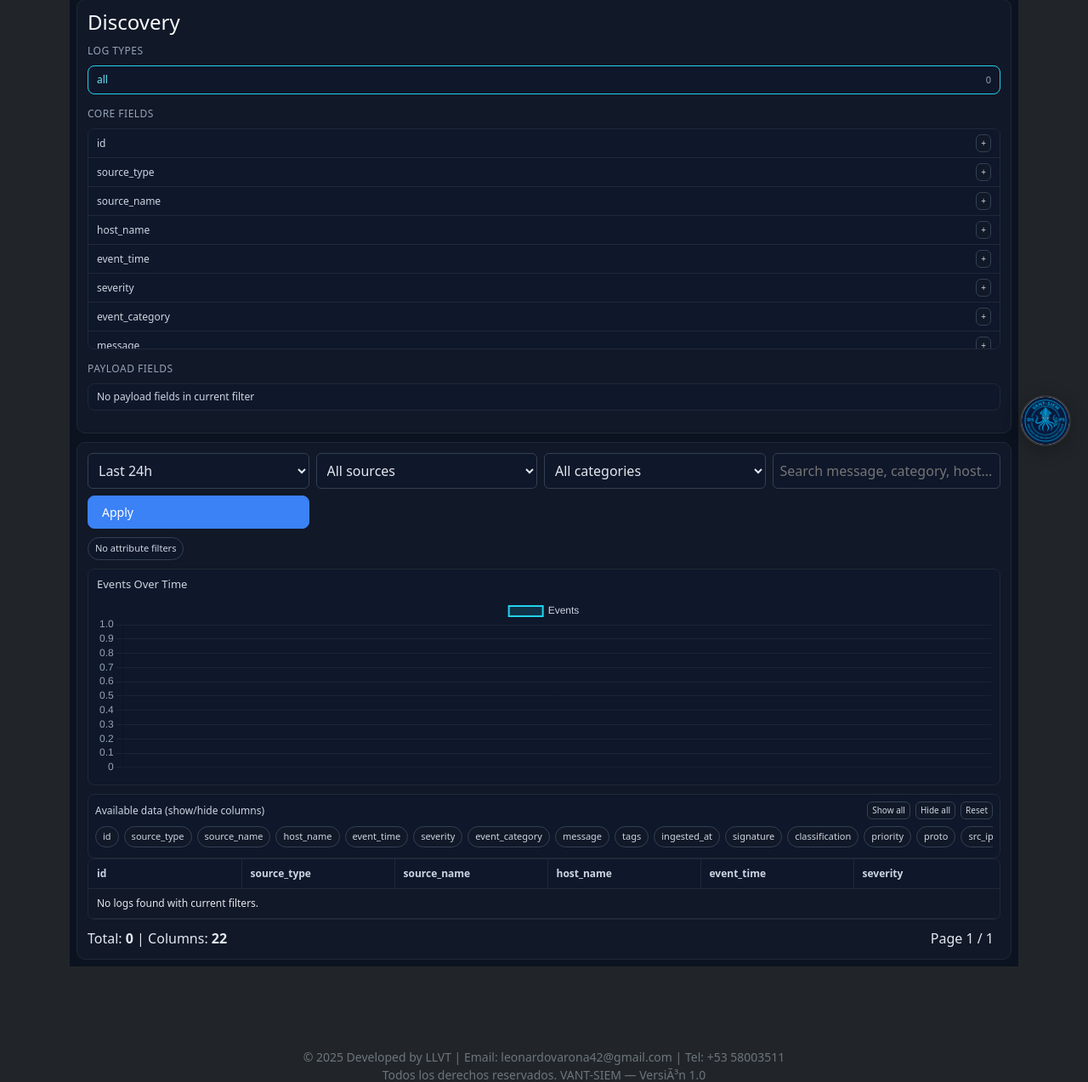
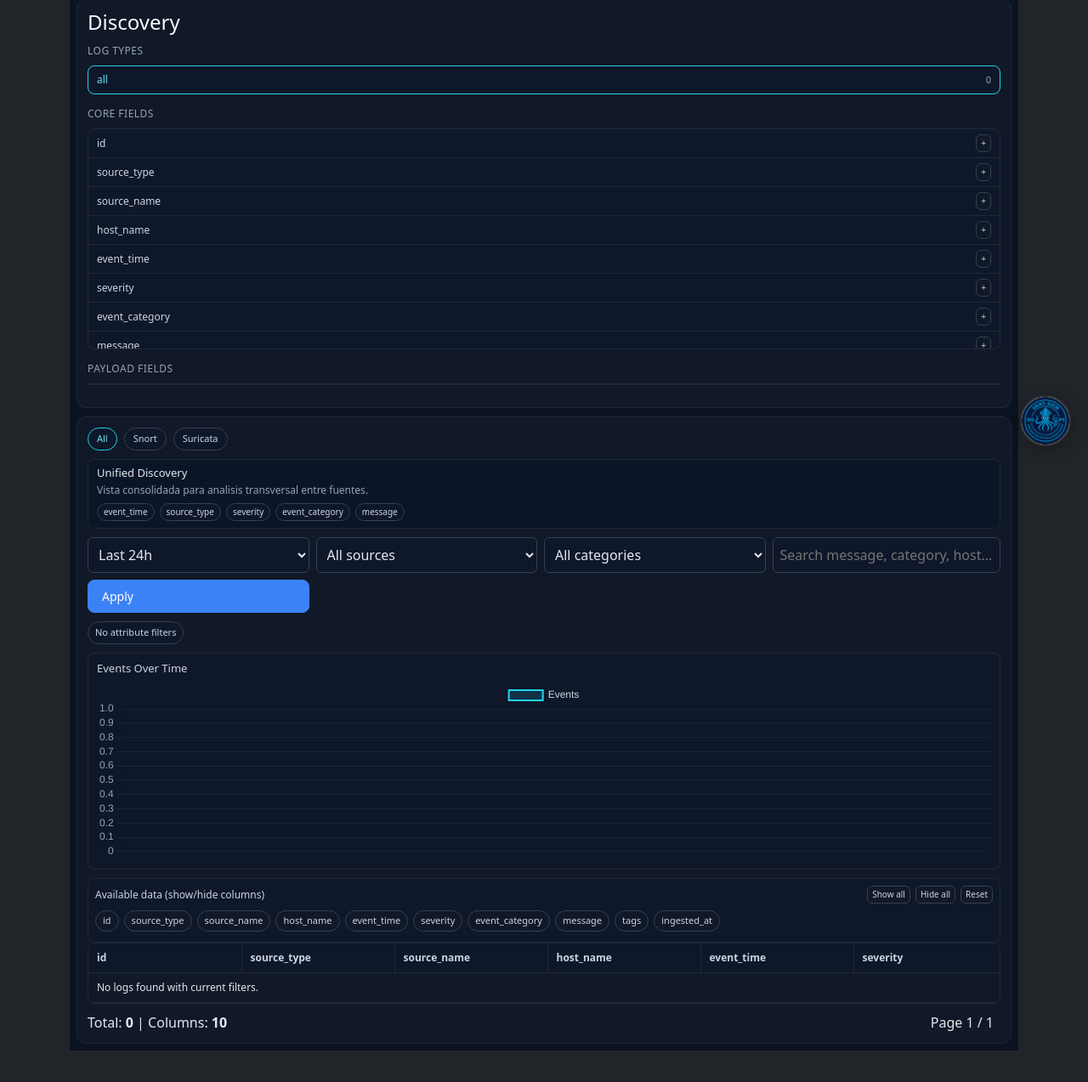
Before and after one commit to leonardovarona42/VANT-SIEM, a Django app: page /opensearch/discover/ in a window 1280 px wide; the page is wider, and only the part inside the window is pictured. Shown: the part 255-1528 px from the top of that part at 85% size. Run offline with Django 5.2, Linux system fonts and the light colour scheme; the visitor is signed in with stand-in values (Sample User, id 1); data that the repository does not hold is empty; some libraries are stand-ins or nearby versions.

Commit message:
fix(discovery): separate snort/suricata table profiles and sidebar field components

```diff
--- a/opensearch_ui/templates/opensearch_discovery.html
+++ b/opensearch_ui/templates/opensearch_discovery.html
@@ -22,6 +22,14 @@
 .discover-toolbar { display: grid; grid-template-columns: repeat(4, minmax(0, 1fr)) auto; gap: 8px; }
 .discover-toolbar input, .discover-toolbar select { background: #0f172a; color: #e2e8f0; border: 1px solid #334155; border-radius: 6px; padding: 8px; }
 .discover-toolbar .full { grid-column: span 2; }
+.discover-component-switch { display: flex; gap: 8px; align-items: center; margin-bottom: 10px; flex-wrap: wrap; }
+.discover-profile-btn { border: 1px solid #334155; background: #0f172a; color: #cbd5e1; border-radius: 999px; padding: 4px 10px; font-size: 11px; cursor: pointer; }
+.discover-profile-btn.active { border-color: #22d3ee; color: #67e8f9; }
+.discover-profile-card { border: 1px solid #1f2937; background: #0b1528; border-radius: 8px; padding: 8px 10px; margin-bottom: 10px; }
+.discover-profile-title { margin: 0; font-size: 13px; color: #e2e8f0; }
+.discover-profile-sub { margin: 4px 0 0 0; font-size: 12px; color: #94a3b8; }
+.discover-profile-fields { margin-top: 6px; display: flex; gap: 6px; flex-wrap: wrap; }
+.discover-profile-field { font-size: 10px; border: 1px solid #334155; border-radius: 999px; padding: 2px 7px; color: #cbd5e1; background: #0f172a; }
 .discover-filter-chip-row { display: flex; flex-wrap: wrap; gap: 8px; margin-top: 10px; }
 .discover-filter-chip { display: inline-flex; align-items: center; gap: 6px; padding: 4px 8px; border-radius: 999px; border: 1px solid #334155; background: #0f172a; font-size: 11px; color: #cbd5e1; }
 .discover-filter-chip.include { border-color: #22d3ee; }
@@ -98,6 +106,31 @@
       </div>
 
       <div class="discover-sidebar-section">
+        {% if source_profile == 'snort' %}
+        <div class="discover-sidebar-title">Snort Fields</div>
+        <ul class="discover-field-list">
+          {% for f in snort_profile_fields %}
+          {% if f in table_columns %}
+          <li>
+            <span>{{ f }}</span>
+            <button class="discover-field-action js-add-filter" type="button" data-mode="include" data-field="{{ f }}" data-value="*">+</button>
+          </li>
+          {% endif %}
+          {% endfor %}
+        </ul>
+        {% elif source_profile == 'suricata' %}
+        <div class="discover-sidebar-title">Suricata Fields</div>
+        <ul class="discover-field-list">
+          {% for f in suricata_profile_fields %}
+          {% if f in table_columns %}
+          <li>
+            <span>{{ f }}</span>
+            <button class="discover-field-action js-add-filter" type="button" data-mode="include" data-field="{{ f }}" data-value="*">+</button>
+          </li>
+          {% endif %}
+          {% endfor %}
+        </ul>
+        {% else %}
         <div class="discover-sidebar-title">Core Fields</div>
         <ul class="discover-field-list">
           {% for f in core_fields %}
@@ -107,25 +140,54 @@
           </li>
           {% endfor %}
         </ul>
+        {% endif %}
       </div>
 
       <div class="discover-sidebar-section">
-        <div class="discover-sidebar-title">Payload Fields</div>
+        <div class="discover-sidebar-title">{% if source_profile == 'all' %}Payload Fields{% else %}Extended Fields{% endif %}</div>
         <ul class="discover-field-list">
-          {% for f in payload_fields %}
+          {% for f in table_columns %}
+          {% if f not in core_fields and f not in snort_profile_fields and f not in suricata_profile_fields %}
           <li>
             <span>{{ f }}</span>
             <button class="discover-field-action js-add-filter" type="button" data-mode="include" data-field="{{ f }}" data-value="*">+</button>
           </li>
+          {% endif %}
           {% empty %}
-          <li>No payload fields in current filter</li>
+          <li>No additional fields in current filter</li>
           {% endfor %}
+          {% if source_profile == 'suricata' %}
+          {% for f in table_columns %}
+          {% if f in suricata_profile_fields and f not in core_fields %}
+          <li>
+            <span>{{ f }}</span>
+            <button class="discover-field-action js-add-filter" type="button" data-mode="include" data-field="{{ f }}" data-value="*">+</button>
+          </li>
+          {% endif %}
+          {% endfor %}
+          {% elif source_profile == 'snort' %}
+          {% for f in table_columns %}
+          {% if f in snort_profile_fields and f not in core_fields %}
+          <li>
+            <span>{{ f }}</span>
+            <button class="discover-field-action js-add-filter" type="button" data-mode="include" data-field="{{ f }}" data-value="*">+</button>
+          </li>
+          {% endif %}
+          {% endfor %}
+          {% endif %}
         </ul>
       </div>
     </aside>
 
     <section class="discover-main">
       <div class="discover-panel">
+        <div class="discover-component-switch">
+          <button type="button" class="discover-profile-btn js-profile-select {% if source_profile == 'all' %}active{% endif %}" data-source="all">All</button>
+          <button type="button" class="discover-profile-btn js-profile-select {% if source_profile == 'snort' %}active{% endif %}" data-source="snort">Snort</button>
+          <button type="button" class="discover-profile-btn js-profile-select {% if source_profile == 'suricata' %}active{% endif %}" data-source="suricata">Suricata</button>
+        </div>
+        <div class="discover-profile-card" id="profileComponentMount"></div>
+
         <form method="get" class="discover-toolbar">
           <select name="time_range">
             <option value="15m" {% if time_range == '15m' %}selected{% endif %}>Last 15m</option>
@@ -240,8 +302,48 @@
 
 {{ timeline|json_script:"discovery-timeline-data" }}
 {{ table_columns|json_script:"discovery-columns-data" }}
+{{ profile_components|json_script:"discovery-profile-components" }}
+{{ source_profile|json_script:"discovery-source-profile" }}
 <script>
 (function () {
+  function getCurrentSource() {
+    const sourceSelect = document.querySelector('select[name=\"source\"]');
+    return sourceSelect ? (sourceSelect.value || 'all') : 'all';
+  }
+
+  function setupProfileSwitcher() {
+    const sourceSelect = document.querySelector('select[name=\"source\"]');
+    const buttons = document.querySelectorAll('.js-profile-select');
+    if (!sourceSelect || !buttons.length) return;
+    buttons.forEach(function (btn) {
+      btn.addEventListener('click', function () {
+        sourceSelect.value = btn.getAttribute('data-source') || 'all';
+        const form = sourceSelect.closest('form');
+        if (form) form.submit();
+      });
+    });
+  }
+
+  function renderProfileComponent() {
+    const mount = document.getElementById('profileComponentMount');
+    const profileEl = document.getElementById('discovery-source-profile');
+    const mapEl = document.getElementById('discovery-profile-components');
+    if (!mount || !profileEl || !mapEl) return;
+    let profile = 'all';
+    let map = {};
+    try { profile = JSON.parse(profileEl.textContent || '\"all\"'); } catch (e) { profile = getCurrentSource(); }
+    try { map = JSON.parse(mapEl.textContent || '{}'); } catch (e) { map = {}; }
+    profile = getCurrentSource() || profile;
+    const cfg = map[profile] || map.all || { title: 'Discovery', subtitle: '', focus: [] };
+    const focus = Array.isArray(cfg.focus) ? cfg.focus : [];
+    mount.innerHTML =
+      '<h6 class=\"discover-profile-title\">' + cfg.title + '</h6>' +
+      '<p class=\"discover-profile-sub\">' + cfg.subtitle + '</p>' +
+      '<div class=\"discover-profile-fields\">' +
+      focus.map(function (f) { return '<span class=\"discover-profile-field\">' + f + '</span>'; }).join('') +
+      '</div>';
+  }
+
   function updateUrl(mutator) {
     const params = new URLSearchParams(window.location.search);
     mutator(params);
@@ -363,7 +465,7 @@
       columns = [];
     }
 
-    const storageKey = 'opensearch_discovery_visible_columns';
+    const storageKey = 'opensearch_discovery_visible_columns_' + getCurrentSource();
     let visible = {};
     try {
       visible = JSON.parse(localStorage.getItem(storageKey) || '{}');
@@ -430,6 +532,8 @@
   }
 
   window.addEventListener('load', function () {
+    setupProfileSwitcher();
+    renderProfileComponent();
     bindFilters();
     renderTimeline(0);
     setupColumnVisibility();
--- a/opensearch_ui/views.py
+++ b/opensearch_ui/views.py
@@ -2667,6 +2667,44 @@ def opensearch_discovery(request):
         'line',
     ]
     snort_extracted_set = set(snort_extracted_fields)
+    suricata_profile_fields = [
+        'event_time',
+        'severity',
+        'event_category',
+        'message',
+        'ingested_at',
+        'event_type',
+        'proto',
+        'src_ip',
+        'src_port',
+        'dst_ip',
+        'dst_port',
+        'app_proto',
+        'flow_id',
+        'in_iface',
+    ]
+    snort_profile_fields = [
+        'event_time',
+        'severity',
+        'event_category',
+        'message',
+        'ingested_at',
+        'line',
+        'signature',
+        'classification',
+        'priority',
+        'proto',
+        'src_ip',
+        'src_port',
+        'dst_ip',
+        'dst_port',
+        'gid',
+        'sid',
+        'rev',
+    ]
+    derived_filter_fields = snort_extracted_set | {
+        'event_type', 'dst_ip', 'dst_port', 'app_proto', 'flow_id', 'in_iface',
+    }
     core_filter_fields = set(core_fields)
 
     snort_line_re = re.compile(
@@ -2840,7 +2878,7 @@ def opensearch_discovery(request):
                         filters.append("COALESCE(raw_payload ->> %s, '') ILIKE %s")
                         params.extend([field, f"%{value}%"])
                     active_filters.append({'mode': 'include', 'field': field, 'value': value, 'token': token})
-                elif field in snort_extracted_set:
+                elif field in derived_filter_fields:
                     extracted_include_filters.append((field, value))
                     active_filters.append({'mode': 'include', 'field': field, 'value': value, 'token': token})
 
@@ -2860,14 +2898,24 @@ def opensearch_discovery(request):
                         filters.append("COALESCE(raw_payload ->> %s, '') NOT ILIKE %s")
                         params.extend([field, f"%{value}%"])
                     active_filters.append({'mode': 'exclude', 'field': field, 'value': value, 'token': token})
-                elif field in snort_extracted_set:
+                elif field in derived_filter_fields:
                     extracted_exclude_filters.append((field, value))
                     active_filters.append({'mode': 'exclude', 'field': field, 'value': value, 'token': token})
 
             where_sql = " AND ".join(filters)
-            table_columns = core_fields + payload_fields + [
-                f for f in snort_extracted_fields if f not in core_fields and f not in payload_fields
-            ]
+            if source == 'snort':
+                table_columns = snort_profile_fields
+            elif source == 'suricata':
+                table_columns = suricata_profile_fields
+            else:
+                include_snort_columns = False
+                cur.execute(f"SELECT COUNT(*) FROM os_events_raw WHERE {where_sql} AND source_type = 'snort'", params)
+                include_snort_columns = int(cur.fetchone()[0] or 0) > 0
+                table_columns = core_fields + payload_fields
+                if include_snort_columns:
+                    table_columns += [
+                        f for f in snort_extracted_fields if f not in core_fields and f not in payload_fields
+                    ]
 
             query_sql = f"""
                 SELECT
@@ -2931,8 +2979,27 @@ def opensearch_discovery(request):
                     # Defensive fallback: if signature is still empty, use message.
                     if (not payload.get('signature')) and str(base_map.get('message') or '').strip():
                         payload['signature'] = str(base_map.get('message')).strip()
-
-                extracted_map = {f: payload.get(f) for f in snort_extracted_fields}
+                elif source_type_value == 'suricata':
+                    alert_obj = payload.get('alert') if isinstance(payload.get('alert'), dict) else {}
+                    suricata_map = {
+                        'event_type': payload.get('event_type') or base_map.get('event_category'),
+                        'proto': payload.get('proto'),
+                        'src_ip': payload.get('src_ip'),
+                        'src_port': payload.get('src_port'),
+                        'dst_ip': payload.get('dest_ip') or payload.get('dst_ip'),
+                        'dst_port': payload.get('dest_port') or payload.get('dst_port'),
+                        'app_proto': payload.get('app_proto'),
+                        'flow_id': payload.get('flow_id'),
+                        'in_iface': payload.get('in_iface'),
+                        'signature': alert_obj.get('signature') if alert_obj else None,
+                        'classification': alert_obj.get('category') if alert_obj else None,
+                        'priority': alert_obj.get('severity') if alert_obj else None,
+                    }
+                    for key, val in suricata_map.items():
+                        if val is not None and str(val).strip() != '':
+                            payload[key] = val
+
+                extracted_map = {f: payload.get(f) for f in (derived_filter_fields | {'line'})}
                 include_ok = all(_value_matches(extracted_map.get(f), v) for f, v in extracted_include_filters)
                 exclude_ok = all(not _value_matches(extracted_map.get(f), v) for f, v in extracted_exclude_filters)
                 if not (include_ok and exclude_ok):
@@ -2940,7 +3007,12 @@ def opensearch_discovery(request):
 
                 row_cells = []
                 for col in table_columns:
-                    raw_value = payload.get(col) if col in payload_fields else base_map.get(col)
+                    if col in extracted_map and extracted_map.get(col) not in (None, ''):
+                        raw_value = extracted_map.get(col)
+                    elif col in payload_fields:
+                        raw_value = payload.get(col)
+                    else:
+                        raw_value = base_map.get(col)
                     is_empty = raw_value is None or str(raw_value).strip() == ''
                     if col in ('event_time', 'ingested_at') and raw_value:
                         display_value = raw_value.strftime('%Y-%m-%d %H:%M:%S')
@@ -3018,6 +3090,24 @@ def opensearch_discovery(request):
         db_error = str(exc)
 
     total_pages = (total + page_size - 1) // page_size if total else 1
+    source_profile = source if source in ('snort', 'suricata') else 'all'
+    profile_components = {
+        'all': {
+            'title': 'Unified Discovery',
+            'subtitle': 'Vista consolidada para analisis transversal entre fuentes.',
+            'focus': ['event_time', 'source_type', 'severity', 'event_category', 'message'],
+        },
+        'snort': {
+            'title': 'Snort Component',
+            'subtitle': 'Tabla especializada para firmas, clasificacion, prioridad y flujo de red.',
+            'focus': ['signature', 'classification', 'priority', 'proto', 'src_ip', 'dst_ip'],
+        },
+        'suricata': {
+            'title': 'Suricata Component',
+            'subtitle': 'Tabla especializada para event_type, flow/app_proto y telemetria de red.',
+            'focus': ['event_type', 'proto', 'src_ip', 'src_port', 'dst_ip', 'dst_port', 'flow_id'],
+        },
+    }
     base_qd = request.GET.copy()
     if 'page' in base_qd:
         base_qd.pop('page')
@@ -3036,9 +3126,13 @@ def opensearch_discovery(request):
         'category_options': category_options,
         'core_fields': core_fields,
         'payload_fields': payload_fields,
+        'snort_profile_fields': snort_profile_fields,
+        'suricata_profile_fields': suricata_profile_fields,
         'table_columns': table_columns,
         'active_filters': active_filters,
         'base_querystring': base_querystring,
+        'source_profile': source_profile,
+        'profile_components': profile_components,
         'timeline': timeline,
         'db_error': db_error,
     }
```
